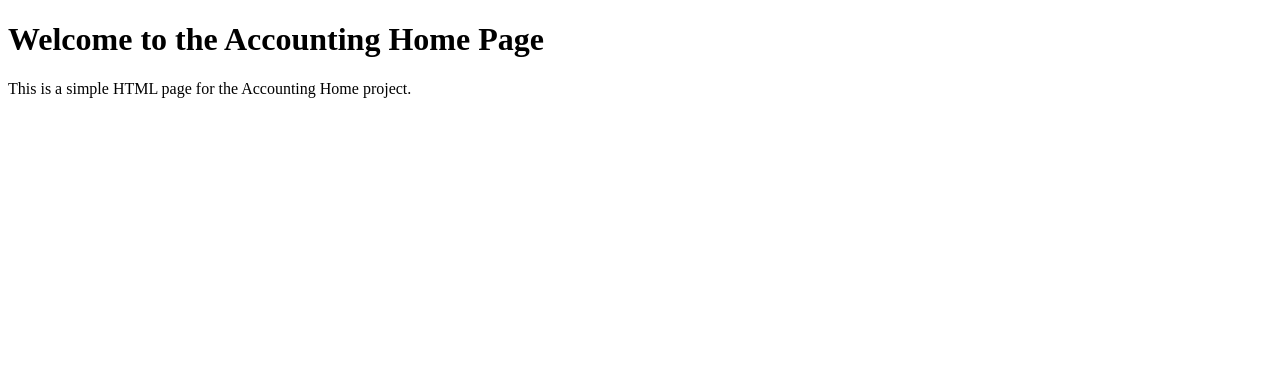
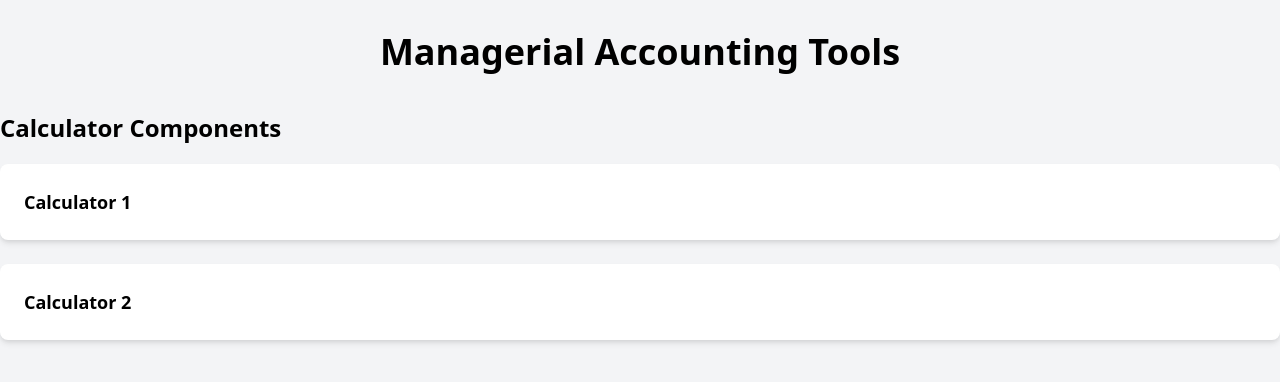
Before and after one commit to Marcisimo/Accounting-Home, a plain HTML site: page index.html in a window 1280 px wide. Drawn offline with nearby package versions, Linux system fonts and the light colour scheme.

Commit message:
Update index.html with the complete content from Accounting-Home.html

```diff
--- a/index.html
+++ b/index.html
@@ -3,10 +3,28 @@
 <head>
     <meta charset="UTF-8">
     <meta name="viewport" content="width=device-width, initial-scale=1.0">
-    <title>Accounting Home</title>
+    <title>Managerial Accounting Tools</title>
+    <link href="https://cdn.jsdelivr.net/npm/tailwindcss@2.0.3/dist/tailwind.min.css" rel="stylesheet">
 </head>
-<body>
-    <h1>Welcome to the Accounting Home Page</h1>
-    <p>This is a simple HTML page for the Accounting Home project.</p>
+<body class="bg-gray-100">
+    <div class="container mx-auto">
+        <h1 class="text-4xl font-bold text-center mt-8">Managerial Accounting Tools</h1>
+
+        <div class="mt-10">
+            <h2 class="text-2xl font-semibold mb-5">Calculator Components</h2>
+            <!-- Calculator components will be here -->
+            <div class="grid grid-cols-1 gap-6">
+                <div class="bg-white p-6 rounded-lg shadow-md">
+                    <h3 class="font-bold text-lg">Calculator 1</h3>
+                    <!-- Calculator 1 implementation here -->
+                </div>
+                <div class="bg-white p-6 rounded-lg shadow-md">
+                    <h3 class="font-bold text-lg">Calculator 2</h3>
+                    <!-- Calculator 2 implementation here -->
+                </div>
+                <!-- More calculators as needed -->
+            </div>
+        </div>
+    </div>
 </body>
 </html>
```
